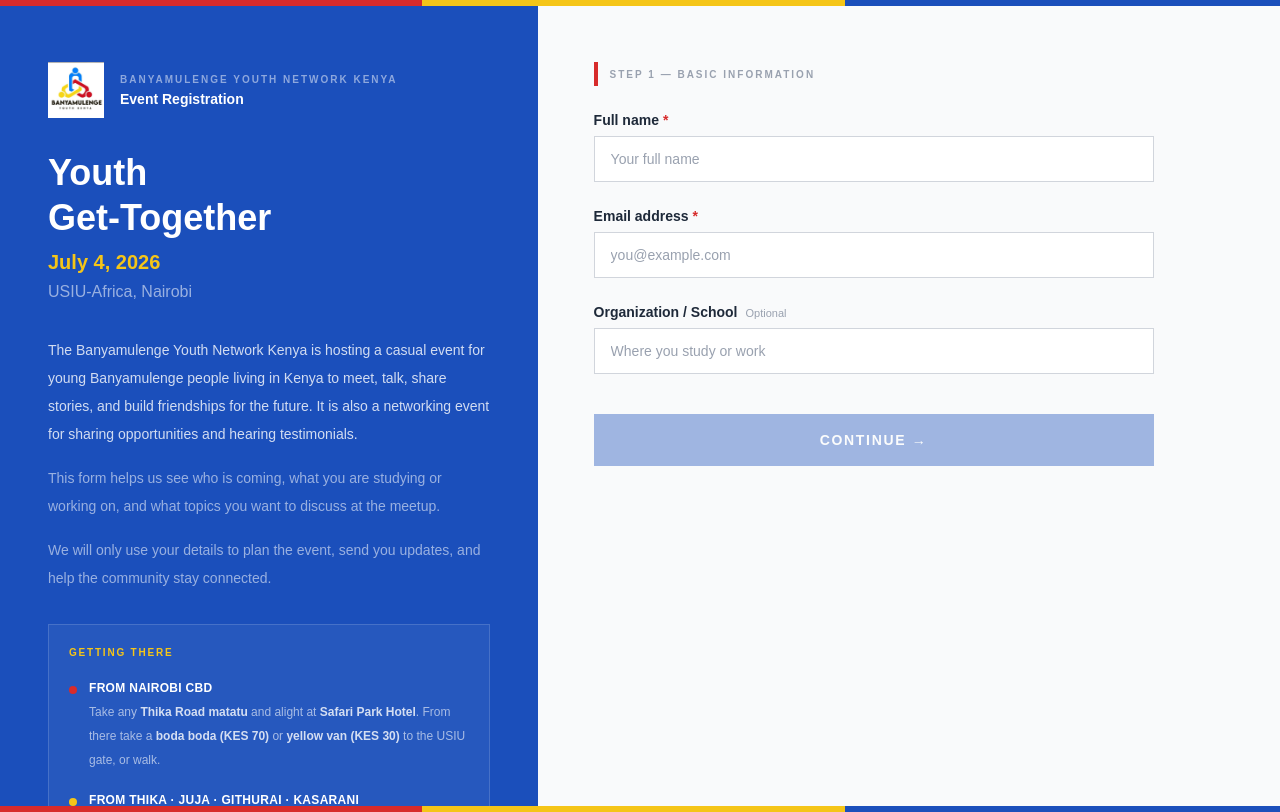
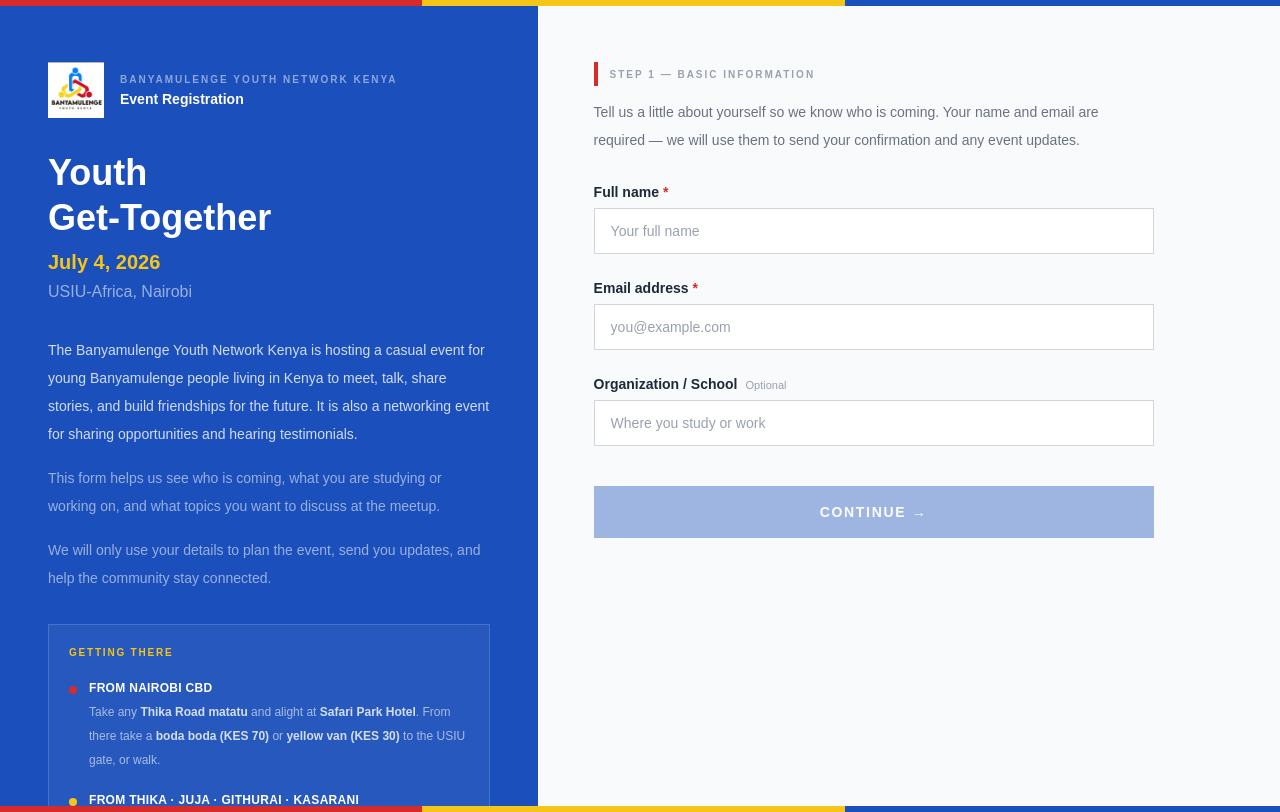
Before and after one commit to ShemaM/byn-event, a Next.js app: page / in a window 1280 px wide. Built offline with nearby package versions, Linux system fonts and the light colour scheme.

Commit message:
Add step descriptions for all 3 form steps

```diff
--- a/app/page.tsx
+++ b/app/page.tsx
@@ -211,9 +211,14 @@ export default function RegistrationPage() {
             {/* Step 1 */}
             {step === 1 && (
               <>
-                <div className="flex items-center gap-3 mb-6">
-                  <div className="w-1 h-6 bg-[#D72B2B]" />
-                  <p className="text-[10px] font-black uppercase tracking-[0.2em] text-gray-400">Step 1 — Basic Information</p>
+                <div className="mb-7">
+                  <div className="flex items-center gap-3 mb-3">
+                    <div className="w-1 h-6 bg-[#D72B2B]" />
+                    <p className="text-[10px] font-black uppercase tracking-[0.2em] text-gray-400">Step 1 — Basic Information</p>
+                  </div>
+                  <p className="text-sm text-gray-500 leading-7">
+                    Tell us a little about yourself so we know who is coming. Your name and email are required — we will use them to send your confirmation and any event updates.
+                  </p>
                 </div>
                 <Field label="Full name" required>
                   <input type="text" value={form.fullName} onChange={(e) => set('fullName', e.target.value)}
@@ -238,9 +243,14 @@ export default function RegistrationPage() {
             {/* Step 2 */}
             {step === 2 && (
               <>
-                <div className="flex items-center gap-3 mb-6">
-                  <div className="w-1 h-6 bg-[#F5C518]" />
-                  <p className="text-[10px] font-black uppercase tracking-[0.2em] text-gray-400">Step 2 — Networking &amp; Engagement</p>
+                <div className="mb-7">
+                  <div className="flex items-center gap-3 mb-3">
+                    <div className="w-1 h-6 bg-[#F5C518]" />
+                    <p className="text-[10px] font-black uppercase tracking-[0.2em] text-gray-400">Step 2 — Networking &amp; Engagement</p>
+                  </div>
+                  <p className="text-sm text-gray-500 leading-7">
+                    This helps us understand who is in the room and make the conversations more meaningful. Share what you are working on, what you hope to take away, and what you would like to ask the panelists.
+                  </p>
                 </div>
                 <Field label="What are you currently studying or pursuing?" required>
                   <textarea value={form.currentPursuits} onChange={(e) => set('currentPursuits', e.target.value)}
@@ -295,9 +305,14 @@ export default function RegistrationPage() {
             {/* Step 3 */}
             {step === 3 && (
               <>
-                <div className="flex items-center gap-3 mb-6">
-                  <div className="w-1 h-6 bg-[#1B4FBB]" />
-                  <p className="text-[10px] font-black uppercase tracking-[0.2em] text-gray-400">Step 3 — Contribution &amp; Consent</p>
+                <div className="mb-7">
+                  <div className="flex items-center gap-3 mb-3">
+                    <div className="w-1 h-6 bg-[#1B4FBB]" />
+                    <p className="text-[10px] font-black uppercase tracking-[0.2em] text-gray-400">Step 3 — Event Contribution</p>
+                  </div>
+                  <p className="text-sm text-gray-500 leading-7">
+                    To ensure accessibility, a <strong className="text-gray-700">KES 500 per person</strong> contribution is requested to cover catering and refreshments, made possible by the organizing committee and sponsors. Please send your contribution to <strong className="text-gray-700">Kibonge Buhimba</strong> to secure your spot and aid in finalizing catering arrangements.
+                  </p>
                 </div>
 
                 {/* M-Pesa box */}
```
